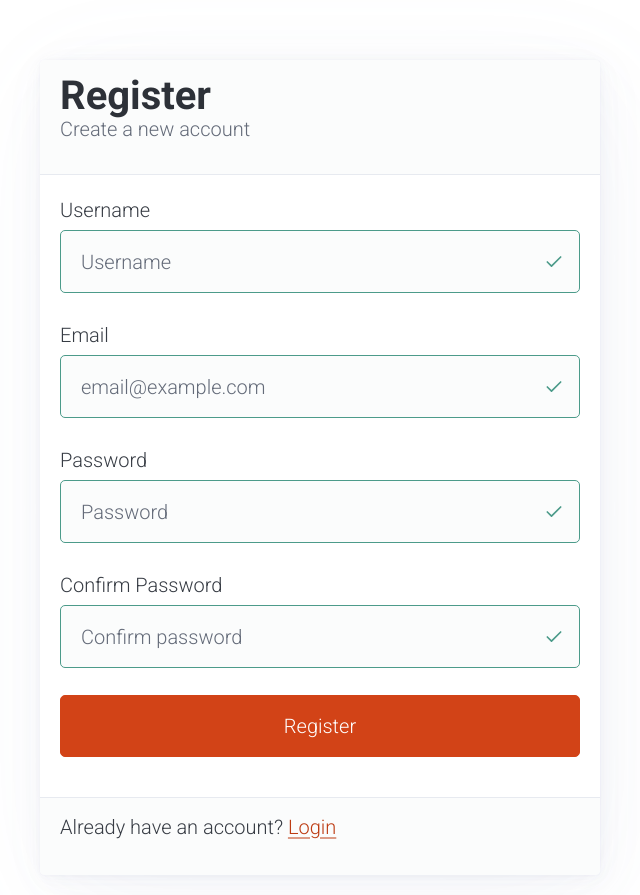
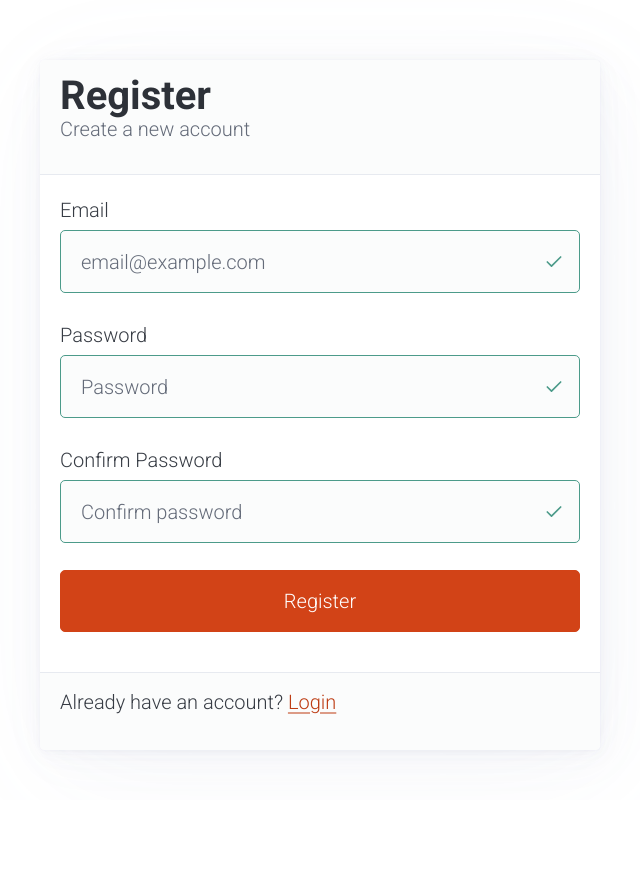
Before and after one commit to faber-numeris/luciole, a React (Vite) app in the folder ui/: page /register in a window 1280 px wide. Shown: the whole page, without its empty margins (320-960 px from the left). After the commit the page ends 800 px from the top, so only its background shows below. Built offline with nearby package versions, Linux system fonts and the light colour scheme; no server answers; the HTML template or start-up script is replaced by a standard one.

Commit message:
docs: add TODOs for architectural improvements and technical debt

```diff
--- a/ui/src/App.tsx
+++ b/ui/src/App.tsx
@@ -5,11 +5,15 @@ import Login from './pages/Login'
 import Register from './pages/Register'
 import Dashboard from './pages/Dashboard'
 
+// TODO: Decide between TanStack Query and Redux Toolkit Query. Using both adds unnecessary complexity and bundle size.
 const queryClient = new QueryClient()
 
 function App() {
   return (
     <QueryClientProvider client={queryClient}>
+      {/* TODO: Move routing configuration to a separate file (e.g., routes.tsx) for better maintainability. */}
+      {/* TODO: Implement a Layout component (e.g., MainLayout) to wrap routes and avoid repetition of common UI elements. */}
+      {/* TODO: Add ProtectedRoute wrapper for authenticated pages like /dashboard. */}
       <Router>
         <Routes>
           <Route path="/login" element={<Login />} />
--- a/ui/src/components/inputs/TextInput.tsx
+++ b/ui/src/components/inputs/TextInput.tsx
@@ -1,6 +1,7 @@
 import * as React from "react";
 import type { FieldError } from "react-hook-form";
 
+// TODO: Consider refactoring EmailInput, PasswordInput, and TextInput into a generic BaseInput component to reduce duplication.
 interface TextInputProps extends React.InputHTMLAttributes<HTMLInputElement> {
     label: string;
     error?: FieldError;
--- a/ui/src/pages/Dashboard.tsx
+++ b/ui/src/pages/Dashboard.tsx
@@ -1,5 +1,7 @@
 import {Link} from 'react-router-dom'
 
+// TODO: Refactor common dashboard structure (sidebar/nav) into a SidebarLayout component.
+// TODO: Replace hardcoded user profile and company info with data from Redux/API.
 export default function Dashboard() {
   return (
     <main id="dashboard">
--- a/ui/src/pages/Login.tsx
+++ b/ui/src/pages/Login.tsx
@@ -1,5 +1,7 @@
 import {Link, useNavigate} from 'react-router-dom'
 
+// TODO: Refactor to use react-hook-form and zod for consistency with Register.tsx.
+// TODO: Use TextInput and PasswordInput components from components/inputs/ for shared styling and error handling.
 export default function Login() {
     const navigate = useNavigate()
 
--- a/ui/src/pages/Register.tsx
+++ b/ui/src/pages/Register.tsx
@@ -4,12 +4,10 @@ import { type SubmitHandler, useForm } from 'react-hook-form';
 import { zodResolver } from '@hookform/resolvers/zod';
 import { registerSchema, type RegisterFormData } from '../schemas/registerSchema';
 import { useRegisterMutation } from '../store/authApi';
-import TextInput from '../components/inputs/TextInput';
 import EmailInput from '../components/inputs/EmailInput';
 import PasswordInput from '../components/inputs/PasswordInput';
 
 const defaultValues: RegisterFormData = {
-    username: '',
     email: '',
     password: '',
     confirmPassword: '',
@@ -58,12 +56,6 @@ const Register: React.FC = () => {
                             {errors.root.message}
                         </p>
                     )}
-                    <TextInput
-                        label="Username"
-                        placeholder="Username"
-                        error={errors.username}
-                        {...formRegister('username')}
-                    />
 
                     <EmailInput
                         label="Email"
--- a/ui/src/schemas/registerSchema.ts
+++ b/ui/src/schemas/registerSchema.ts
@@ -1,6 +1,4 @@
 import {z} from 'zod';
-
-const username = z.string().min(2, 'Username must be at least 2 characters');
 
 const email = z.email('Please enter a valid email address');
 
@@ -11,7 +9,6 @@ const password = z
 
 
 export const registerSchema = z.object({
-    username: username,
     email: email,
     password: password,
     confirmPassword: password,
--- a/ui/src/store/authApi.ts
+++ b/ui/src/store/authApi.ts
@@ -6,9 +6,9 @@ export const authApi = createApi({
     endpoints: (builder) => ({
         register: builder.mutation({
             query: (body) => ({
-                url: '',
+                url: 'authn/register',
                 method: 'POST',
-                body,
+                body: body,
             }),
         }),
     }),
--- a/ui/src/store/index.ts
+++ b/ui/src/store/index.ts
@@ -1,6 +1,8 @@
 import { configureStore } from '@reduxjs/toolkit';
 import { authApi } from './authApi';
 
+// TODO: Ensure a consistent data-fetching strategy.
+// Currently both RTK Query (here) and TanStack Query (in App.tsx) are present.
 export const store = configureStore({
     reducer: {
         [authApi.reducerPath]: authApi.reducer,
--- a/ui/vite.config.ts
+++ b/ui/vite.config.ts
@@ -2,6 +2,7 @@ import { defineConfig } from 'vite'
 import react from '@vitejs/plugin-react'
 
 // https://vite.dev/config/
+// TODO: Configure path aliases (e.g., '@' for 'src/') to avoid deep relative imports.
 export default defineConfig({
   plugins: [react()],
   server: {
```
